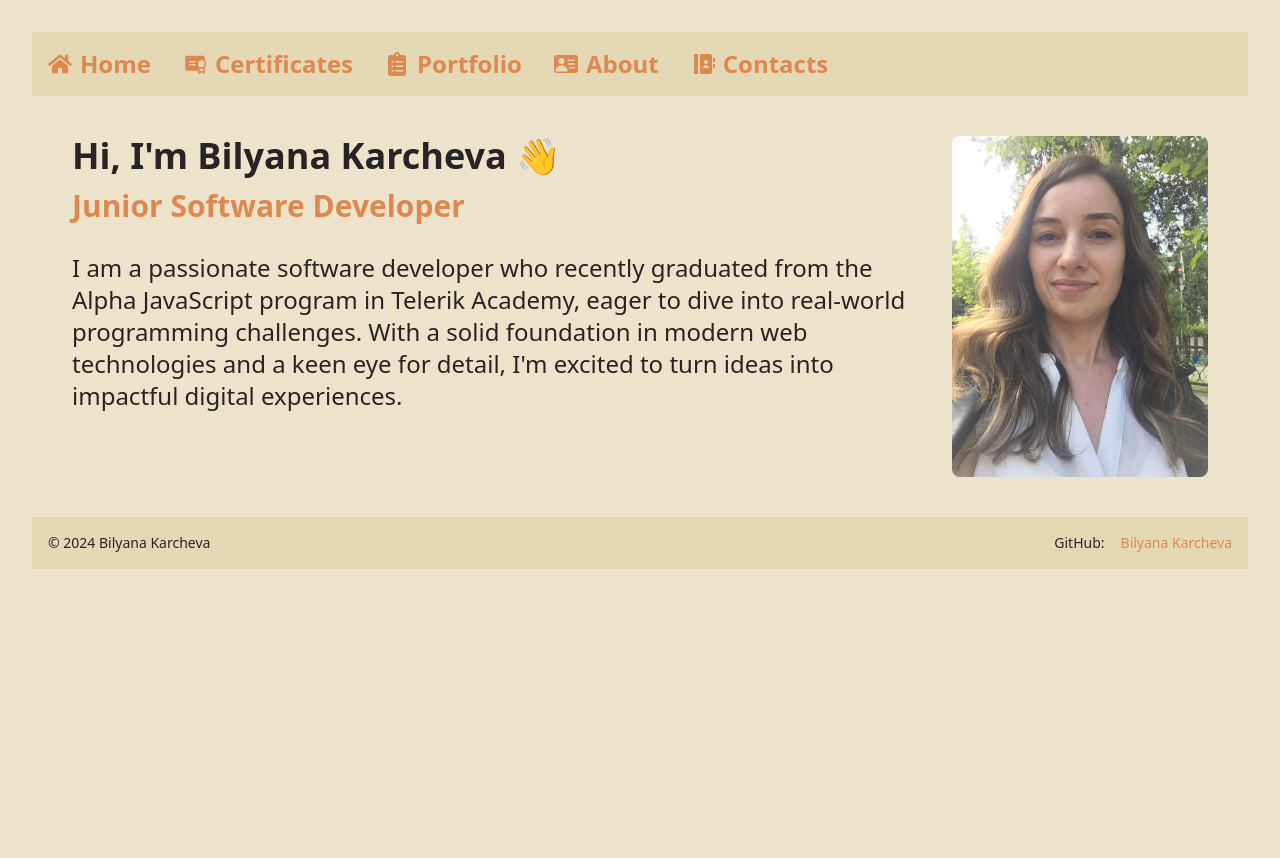
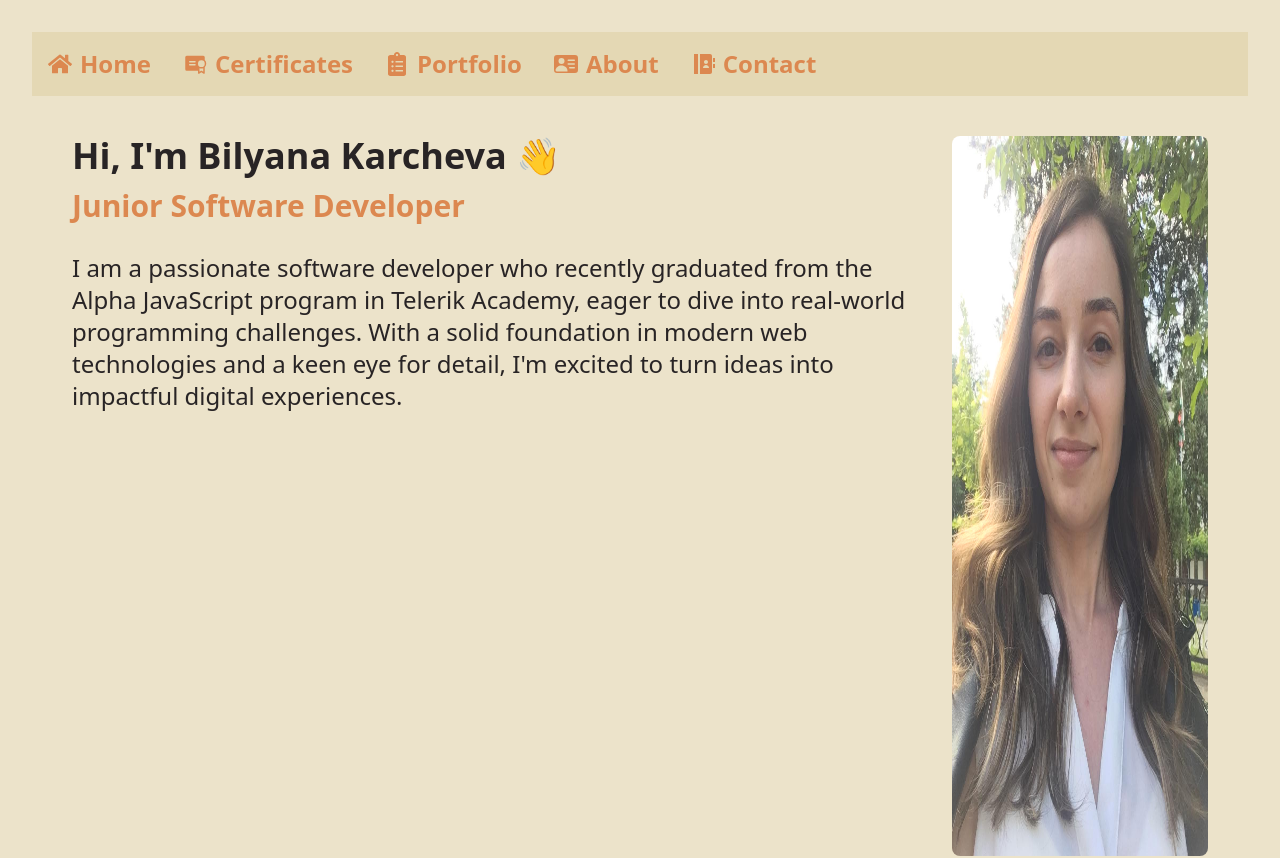
Before and after one commit to bilyanakarcheva/my-portfolio, a React (Vite) app: page / in a window 1280 px wide. Shown: the top 858 px of the page. Before the commit the page ends 800 px from the top, so only its background shows below. Built offline with nearby package versions, Linux system fonts and the light colour scheme.

Commit message:
Rename Contacts page to Contact

```diff
--- a/src/App.tsx
+++ b/src/App.tsx
@@ -5,7 +5,7 @@
 import Home from './views/Home/Home'
 import Certificates from './views/Certificates/Certificates'
 import Portfolio from './views/Portfolio/Portfolio'
-import Contacts from './views/Contacts/Contacts'
+import Contact from './views/Contact/Contact'
 import Footer from './components/Footer/Footer'
 import About from './views/About/About'
 
@@ -15,13 +15,15 @@
   return (
     <>
         <Header />
+      <div className='flex h-screen'>
         <Routes>
           <Route path="/" element={<Home />} />
           <Route path="/certificates" element={<Certificates />} />
           <Route path="/portfolio" element={<Portfolio />} />
-        <Route path="/contacts" element={<Contacts />} />
+          <Route path="/contact" element={<Contact />} />
           <Route path="/about" element={<About />} />
         </Routes>
+      </div>
         <Footer />
     </>
   )
--- a/src/components/Header.tsx
+++ b/src/components/Header.tsx
@@ -28,10 +28,10 @@
           <BsPersonVcardFill className="mr-2" />
           About
           </NavLink>
-        <NavLink to="/contacts"
+        <NavLink to="/contact"
           className="text-2xl font-bold text-accent flex items-center">
           <RiContactsBookFill className="mr-2" />
-          Contacts
+          Contact
         </NavLink>
       </div>
     </div>
--- a/src/views/Contacts/Contacts.tsx
+++ /dev/null
@@ -1,11 +0,0 @@
-function Contacts () {
-    return (
-        <div className="flex flex-col items-center justify-center h-full">
-        <h1 className="text-4xl font-bold text-accent">Contacts</h1>
-        <p className="text-xl text-accent">Email:</p>
-            <a href="mailto:karcheva.bilyana@gmail.com" className="text-accent"></a>
-        </div>
-    );
-}
-
-export default Contacts;
```
Lines whose indentation alone changed are shown as unchanged.
